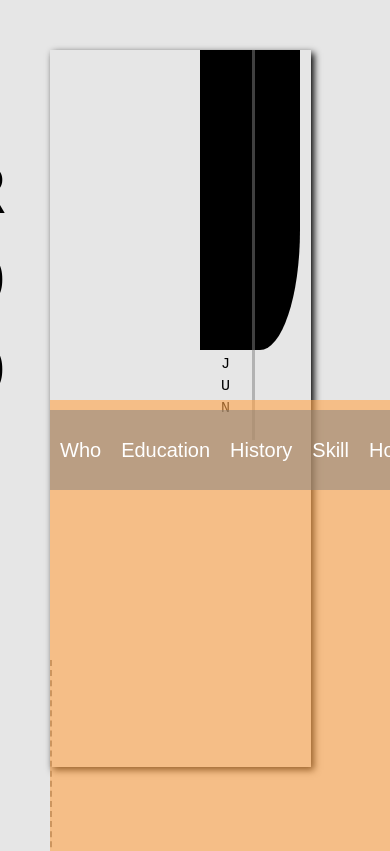
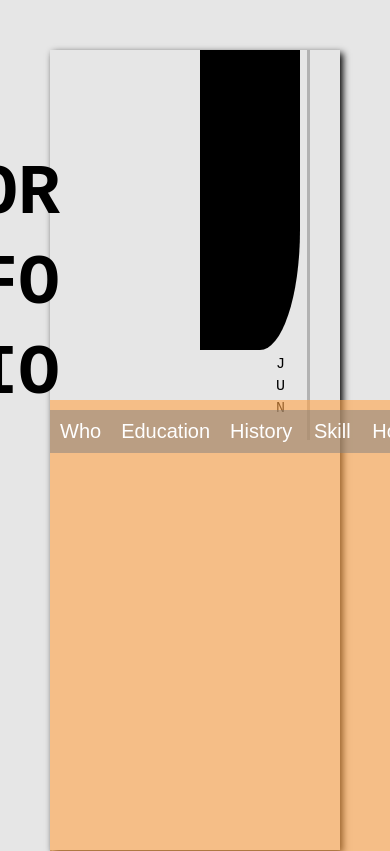
Before and after one commit to yesosj/yesosj.github.io, a plain HTML site: page index.html in a window 390 px wide. Shown: the top 851 px of the page. Drawn offline with Linux system fonts and the light colour scheme.

Commit message:
mobileSize

```diff
--- a/index.css
+++ b/index.css
@@ -185,14 +185,14 @@ body{
         display: flex;
         flex-flow: row wrap;
         justify-content: flex-start;
-        width: 90%;
-        height: 85%;
+        width: 100%;
+
     }
     .container1{
         display: flex;
         justify-content: space-around;
-        width: 90%;
-        height: 85%;
+        width: 100%;
+
     }
     .box0{
         width: 0px;
@@ -247,8 +247,8 @@ body{
 
     }
     .container2{
-        width: 90%;
-        height: 1500px;
+        width: 100%;
+
         position: absolute;
         top: 400px;
     }
@@ -256,7 +256,7 @@ body{
         display: flex;
         flex-direction: row;
         justify-content: space-between;
-        width: 90%;
+        width: 100%;
         position: absolute;
         top: -90px;
         left: -30px;
@@ -264,13 +264,12 @@ body{
     }
     .box5 button{
         font-size: 20px;
-        width: 90%;
-        height: 80px;
+        width: 100%;
         padding: 10px;
     }
     .container3{
-        width: 90%;
-        height: 85%;
+        width: 100%;
+
     }
     .who > h1{
         font-size: 40px;
```
